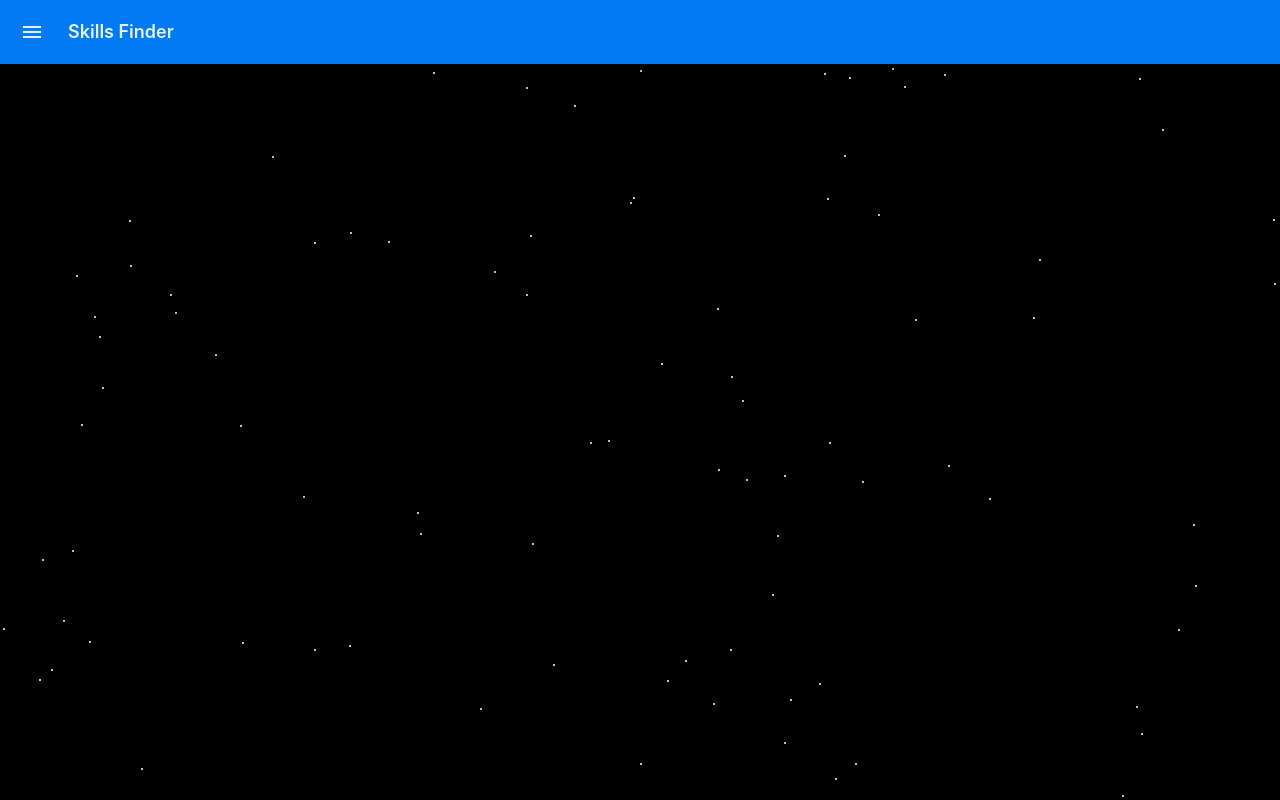
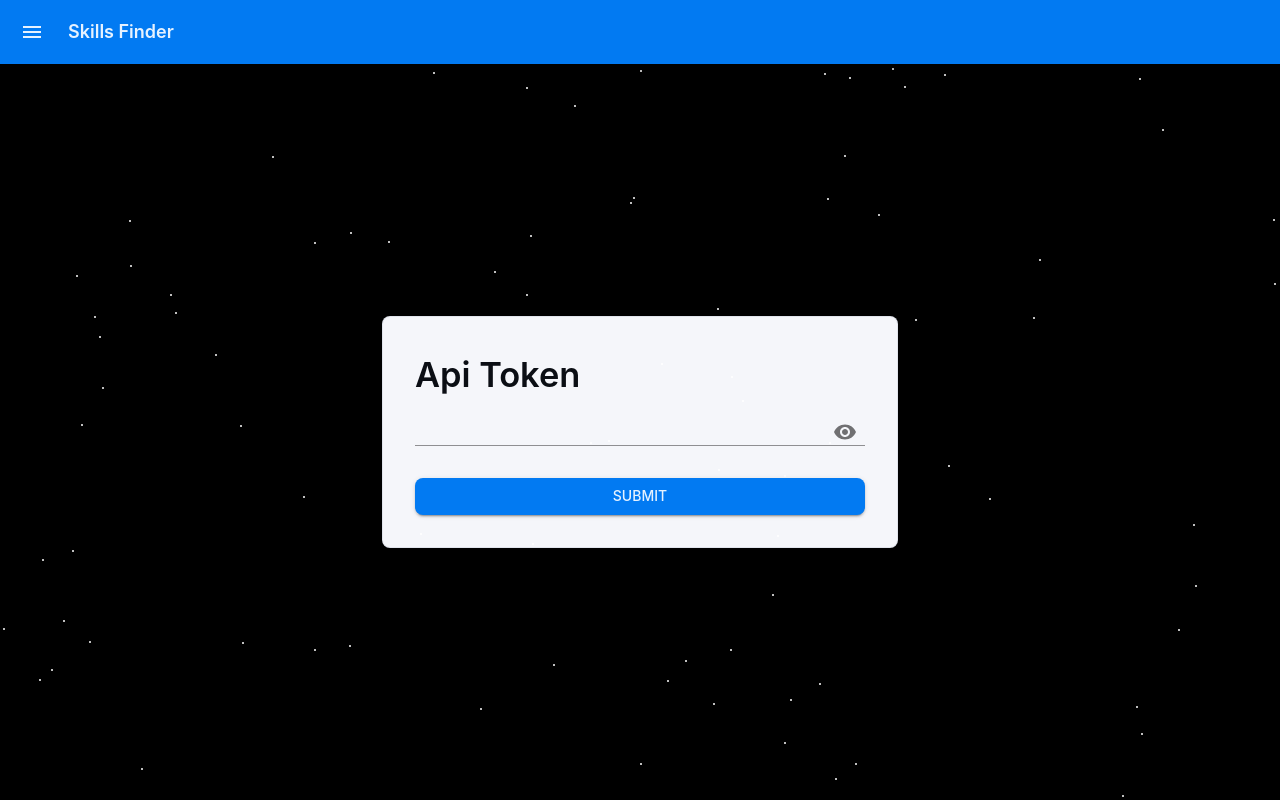
Before and after one commit to joseph-pq/skills-finder, a React (Create React App) app: page / in a window 1280 px wide. Built offline with nearby package versions, Linux system fonts and the light colour scheme.

Commit message:
feat: add SetupSkillsFinder component
- Added SetupSkillsFinder component to handle API token setup
- Created Card and FormCardContainer components for UI consistency
- Updated JobForm to use new Card and FormCardContainer components
- Enhanced JobsContext to manage API token state

```diff
--- a/src/App.jsx
+++ b/src/App.jsx
@@ -22,6 +22,7 @@ import InsightsIcon from '@mui/icons-material/Insights';
 import WorkIcon from '@mui/icons-material/Work';
 import ListItemText from '@mui/material/ListItemText';
 import { JobsProvider } from './JobsContext';
+import { SetupSkillsFinder } from './SetupSkillsFinder';
 
 
 const DrawerHeader = styled('div')(({ theme }) => ({
@@ -111,7 +112,7 @@ function App(props) {
 
         <div className="App">
           <Space>
-            {currentView === 'Setup' && <Box>Setup</Box>}
+            {currentView === 'Setup' && <SetupSkillsFinder />}
             {currentView === 'Jobs' && <JobForm />}
             {currentView === 'Skills' && <Box>Skills</Box>}
           </Space>
--- /dev/null
+++ b/src/Card.jsx
@@ -0,0 +1,24 @@
+import { Card as MuiCard } from '@mui/material';
+import styled from '@mui/material/styles/styled';
+
+
+const Card = styled(MuiCard)(({ theme }) => ({
+  display: 'flex',
+  flexDirection: 'column',
+  alignSelf: 'center',
+  width: '100%',
+  padding: theme.spacing(4),
+  gap: theme.spacing(2),
+  margin: 'auto',
+  [theme.breakpoints.up('sm')]: {
+    maxWidth: '450px',
+  },
+  boxShadow:
+    'hsla(220, 30%, 5%, 0.05) 0px 5px 15px 0px, hsla(220, 25%, 10%, 0.05) 0px 15px 35px -5px',
+  ...theme.applyStyles('dark', {
+    boxShadow:
+      'hsla(220, 30%, 5%, 0.5) 0px 5px 15px 0px, hsla(220, 25%, 10%, 0.08) 0px 15px 35px -5px',
+  }),
+}));
+
+export { Card };
--- /dev/null
+++ b/src/FormCardContainer.jsx
@@ -0,0 +1,27 @@
+import { styled } from '@mui/material/styles';
+import Stack from '@mui/material/Stack';
+
+const FormCardContainer = styled(Stack)(({ theme }) => ({
+  height: 'calc((1 - var(--template-frame-height, 0)) * 100dvh)',
+  minHeight: '100%',
+  padding: theme.spacing(2),
+  [theme.breakpoints.up('sm')]: {
+    padding: theme.spacing(4),
+  },
+  '&::before': {
+    content: '""',
+    display: 'block',
+    position: 'absolute',
+    zIndex: -1,
+    inset: 0,
+    backgroundImage:
+      'radial-gradient(ellipse at 50% 50%, hsl(210, 100%, 97%), hsl(0, 0%, 100%))',
+    backgroundRepeat: 'no-repeat',
+    ...theme.applyStyles('dark', {
+      backgroundImage:
+        'radial-gradient(at 50% 50%, hsla(210, 100%, 16%, 0.5), hsl(220, 30%, 5%))',
+    }),
+  },
+}));
+
+export { FormCardContainer };
--- a/src/JobForm.jsx
+++ b/src/JobForm.jsx
@@ -12,48 +12,8 @@ import MuiCard from '@mui/material/Card';
 import axios from 'axios';
 import './index.css';
 import { JobsContext } from './JobsContext';
-
-const Card = styled(MuiCard)(({ theme }) => ({
-  display: 'flex',
-  flexDirection: 'column',
-  alignSelf: 'center',
-  width: '100%',
-  padding: theme.spacing(4),
-  gap: theme.spacing(2),
-  margin: 'auto',
-  [theme.breakpoints.up('sm')]: {
-    maxWidth: '450px',
-  },
-  boxShadow:
-    'hsla(220, 30%, 5%, 0.05) 0px 5px 15px 0px, hsla(220, 25%, 10%, 0.05) 0px 15px 35px -5px',
-  ...theme.applyStyles('dark', {
-    boxShadow:
-      'hsla(220, 30%, 5%, 0.5) 0px 5px 15px 0px, hsla(220, 25%, 10%, 0.08) 0px 15px 35px -5px',
-  }),
-}));
-
-const FormCardContainer = styled(Stack)(({ theme }) => ({
-  height: 'calc((1 - var(--template-frame-height, 0)) * 100dvh)',
-  minHeight: '100%',
-  padding: theme.spacing(2),
-  [theme.breakpoints.up('sm')]: {
-    padding: theme.spacing(4),
-  },
-  '&::before': {
-    content: '""',
-    display: 'block',
-    position: 'absolute',
-    zIndex: -1,
-    inset: 0,
-    backgroundImage:
-      'radial-gradient(ellipse at 50% 50%, hsl(210, 100%, 97%), hsl(0, 0%, 100%))',
-    backgroundRepeat: 'no-repeat',
-    ...theme.applyStyles('dark', {
-      backgroundImage:
-        'radial-gradient(at 50% 50%, hsla(210, 100%, 16%, 0.5), hsl(220, 30%, 5%))',
-    }),
-  },
-}));
+import { FormCardContainer } from './FormCardContainer';
+import { Card } from './Card';
 
 
 const JobForm = () => {
--- a/src/JobsContext/index.jsx
+++ b/src/JobsContext/index.jsx
@@ -11,6 +11,12 @@ function JobsProvider({children}) {
     loading: loadingJobs,
     error: jobsError,
   } = useLocalStorage('JOBS_V1', []);
+  const {
+    item: apiToken,
+    saveItem: saveApiToken,
+    loading: loadingApiToken,
+    error: apiTokenError,
+  } = useLocalStorage('JOBS_API_TOKEN_V1', []);
 
   const addJob = (newJob) => {
       const newJobs = [...jobs];
@@ -25,6 +31,10 @@ function JobsProvider({children}) {
       loadingJobs,
       jobsError,
       addJob,
+      apiToken,
+      saveApiToken,
+      loadingApiToken,
+      apiTokenError,
     }}>
       {children}
     </JobsContext.Provider>
--- /dev/null
+++ b/src/SetupSkillsFinder/index.jsx
@@ -0,0 +1,98 @@
+import React from 'react';
+import {
+  Input,
+  InputAdornment,
+  IconButton,
+  Button,
+  FormControl,
+  FormLabel,
+  TextField,
+  Box,
+  Typography,
+} from '@mui/material';
+import VisibilityOff from '@mui/icons-material/VisibilityOff';
+import Visibility from '@mui/icons-material/Visibility';
+
+import { FormCardContainer } from '../FormCardContainer';
+import { Card } from '../Card';
+import { JobsContext } from '../JobsContext';
+
+function SetupSkillsFinder() {
+  const { apiToken, saveApiToken } = React.useContext(JobsContext);
+  const [localApiToken, setLocalApiToken] = React.useState('');
+  const [showApiToken, setShowApiToken] = React.useState(false);
+
+  const handleClickShowApiToken = () => setShowApiToken((show) => !show);
+  React.useEffect(() => {
+    setLocalApiToken(apiToken);
+  }, [apiToken]);
+
+  const handleMouseDownApiToken = (event) => {
+    event.preventDefault();
+  };
+
+  const handleMouseUpApiToken = (event) => {
+    event.preventDefault();
+  };
+
+  const handleSubmit = (event) => {
+    event.preventDefault();
+    saveApiToken(localApiToken);
+  };
+
+  return (
+    <FormCardContainer direction="column" justifyContent="space-between">
+      <Card variant="outlined">
+        <Typography
+          component="h3"
+          variant="h4"
+          sx={{ width: '100%', fontSize: 'clamp(2rem, 10vw, 2.15rem)' }}
+        >
+          Api Token
+        </Typography>
+        <Box
+          component="form"
+          onSubmit={handleSubmit}
+          noValidate
+          sx={{
+            display: 'flex',
+            flexDirection: 'column',
+            width: '100%',
+            gap: 2,
+          }}
+        >
+          <FormControl>
+            <Input
+              id="standard-adornment-password"
+              type={showApiToken ? 'text' : 'password'}
+              value={localApiToken}
+              onChange={(event) => setLocalApiToken(event.target.value)}
+              endAdornment={
+                <InputAdornment position="end">
+                  <IconButton
+                    aria-label={showApiToken ? 'hide the password' : 'display the password'}
+                    onClick={handleClickShowApiToken}
+                    onMouseDown={handleMouseDownApiToken}
+                  >
+                    {showApiToken ? <VisibilityOff /> : <Visibility />}
+                  </IconButton>
+                </InputAdornment>
+              }
+            />
+          </FormControl>
+          <Button
+            variant="contained"
+            color="primary"
+            onClick={handleSubmit}
+            sx={{ mt: 2 }}
+          >
+            Submit
+          </Button>
+
+        </Box>
+      </Card>
+    </FormCardContainer>
+  );
+}
+
+export { SetupSkillsFinder };
```
